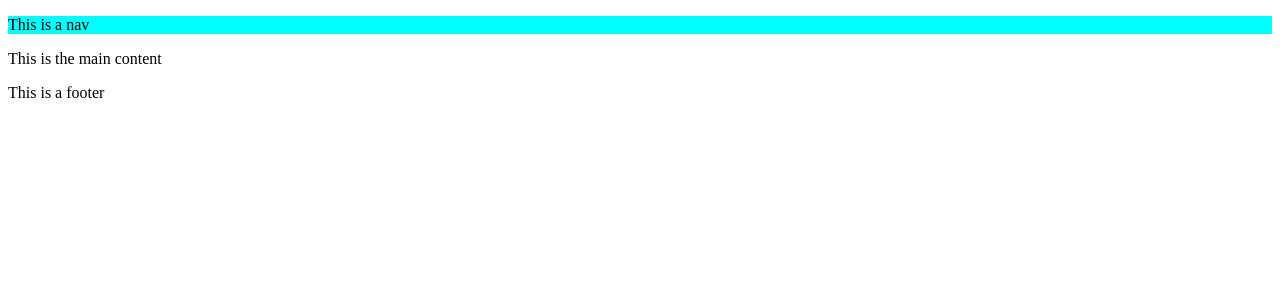
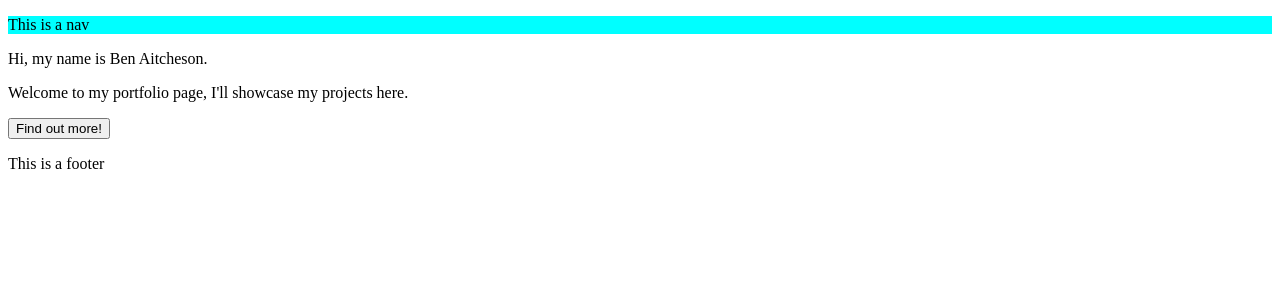
Before and after one commit to benaitcheson/portfolio-react, a React (Create React App) app: page / in a window 1280 px wide. Shown: the top 300 px of the page. Built offline with nearby package versions, Linux system fonts and the light colour scheme.

Commit message:
added text to main component

```diff
--- a/src/components/MainContent.js
+++ b/src/components/MainContent.js
@@ -4,7 +4,9 @@ import React from 'react';
 const MainContent = () => {
     return (
         <main>
-            <p>This is the main content</p>
+            <p>Hi, my name is Ben Aitcheson.</p>
+            <p>Welcome to my portfolio page, I'll showcase my projects here.</p>
+            <button>Find out more!</button>
         </main>
     )
 }
```
